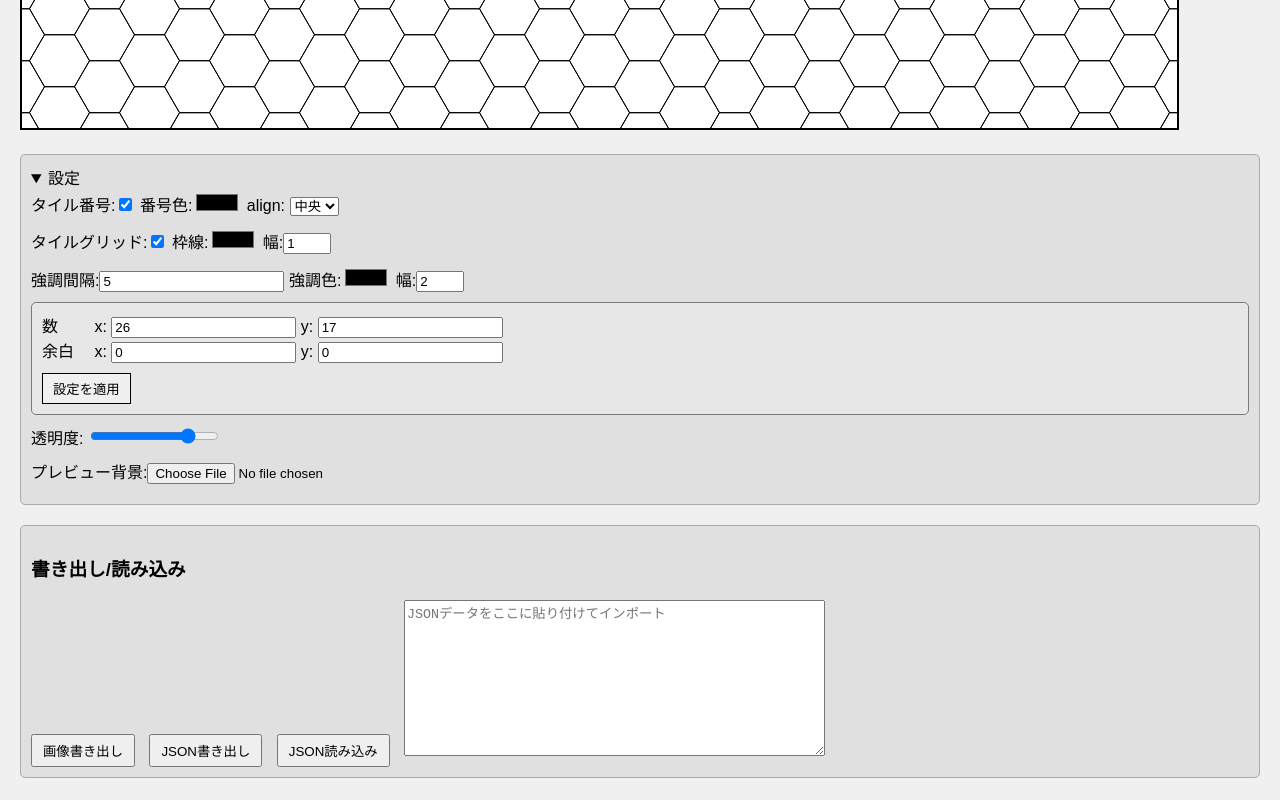
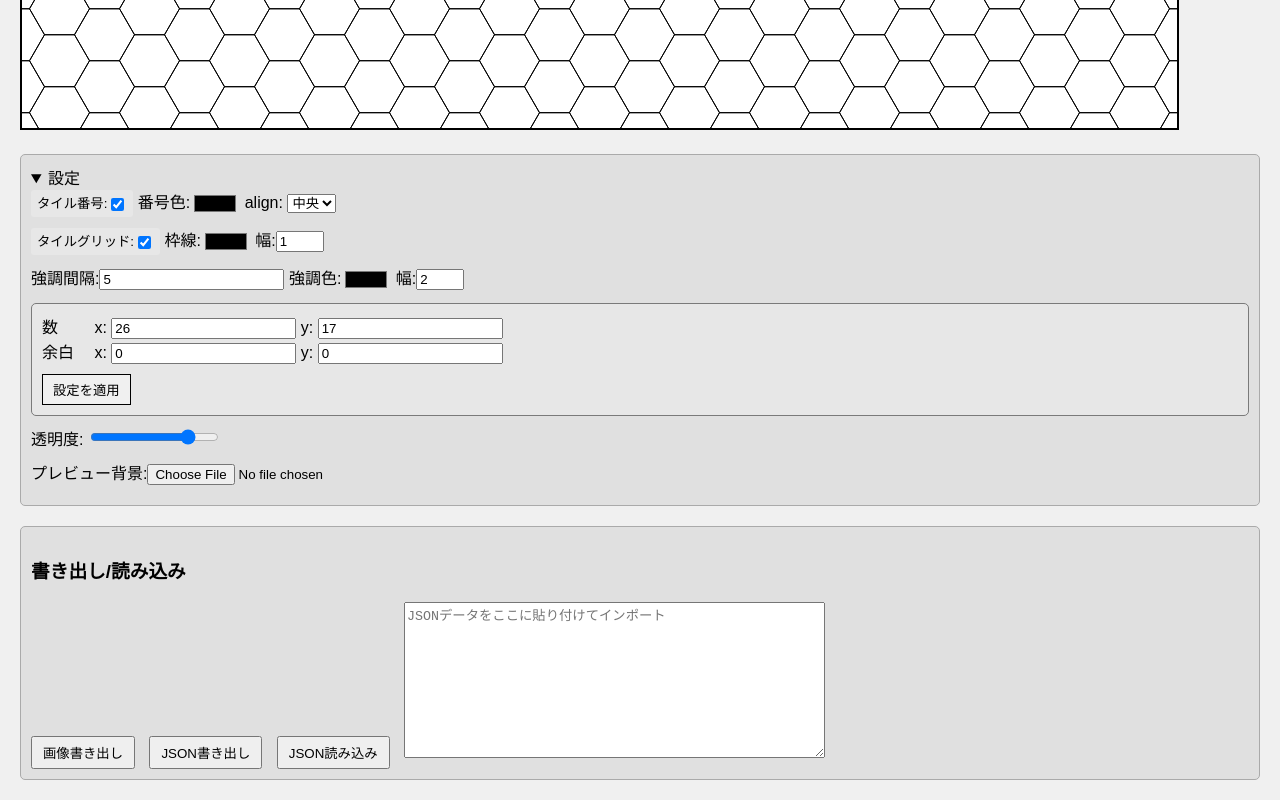
Before and after one commit to wagashi119/HexMapEditor, a plain HTML site: page index.html in a window 1280 px wide. Shown: the part 990-1790 px from the top of the page. Drawn offline with Linux system fonts and the light colour scheme.

Commit message:
Setting周りのCSS調整

```diff
--- a/index.html
+++ b/index.html
@@ -40,6 +40,7 @@
             border: 1px solid #000;
         }
         #sizeSetting {
+            display: block;
             border: 1px solid #7a7a7a;
             padding: 10px;
             border-radius: 5px;
@@ -47,6 +48,8 @@
         }
         .control-group {
             margin-bottom: 10px;
+            display: flex 20px;
+            gap: 20px;
         }
         button {
             margin-right: 10px;
@@ -81,6 +84,19 @@
         input[type="color"] {
             background-color: transparent;
             border: none;
+            vertical-align: middle;
+        }
+
+        .checkBox {
+            border: 0px solid #868686;
+            border-radius: 3px;
+            user-select: none;
+            background-color: #e7e7e7;
+            font-size:smaller;
+            padding: 6px;
+        }
+        .checkBox input[type="checkBox"] {
+            vertical-align: middle;
         }
     </style>
 </head>
@@ -158,7 +174,7 @@
     <details open="true" class="settings">
         <summary> 設定 </summary>
         <div class="control-group">
-            <label>タイル番号:<input type="checkbox" id="showTileNumbers" checked="true"></label>
+            <label class="checkBox">タイル番号:<input type="checkbox" id="showTileNumbers" checked="true"></label>
             <label>番号色:<input type="color" id="tileNumberColor" value="#000000"></label>
             <label>
                 align:
@@ -171,7 +187,7 @@
             </label>
         </div>
         <div class="control-group">
-            <label>タイルグリッド:<input type="checkbox" id="showGrid" checked="true"></label>
+            <label class="checkBox">タイルグリッド:<input type="checkbox" id="showGrid" checked="true"></label>
             <label>枠線:<input type="color" id="borderColor" value="#000000" alpha="1"></label>
             <label>幅:<input type="number" class="line" id="borderWidth" min="0" value="1"></label>
         </div>
```
